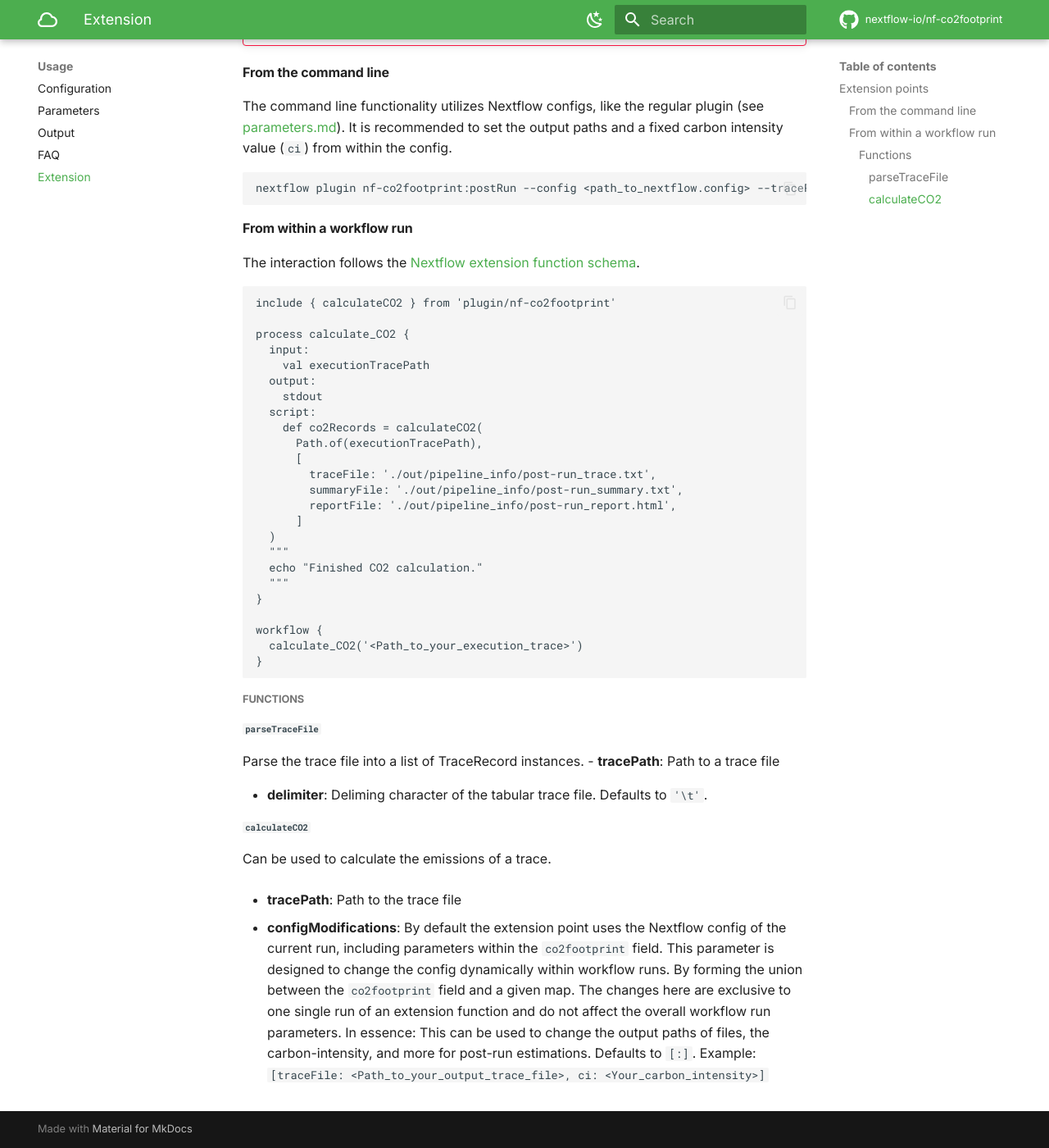
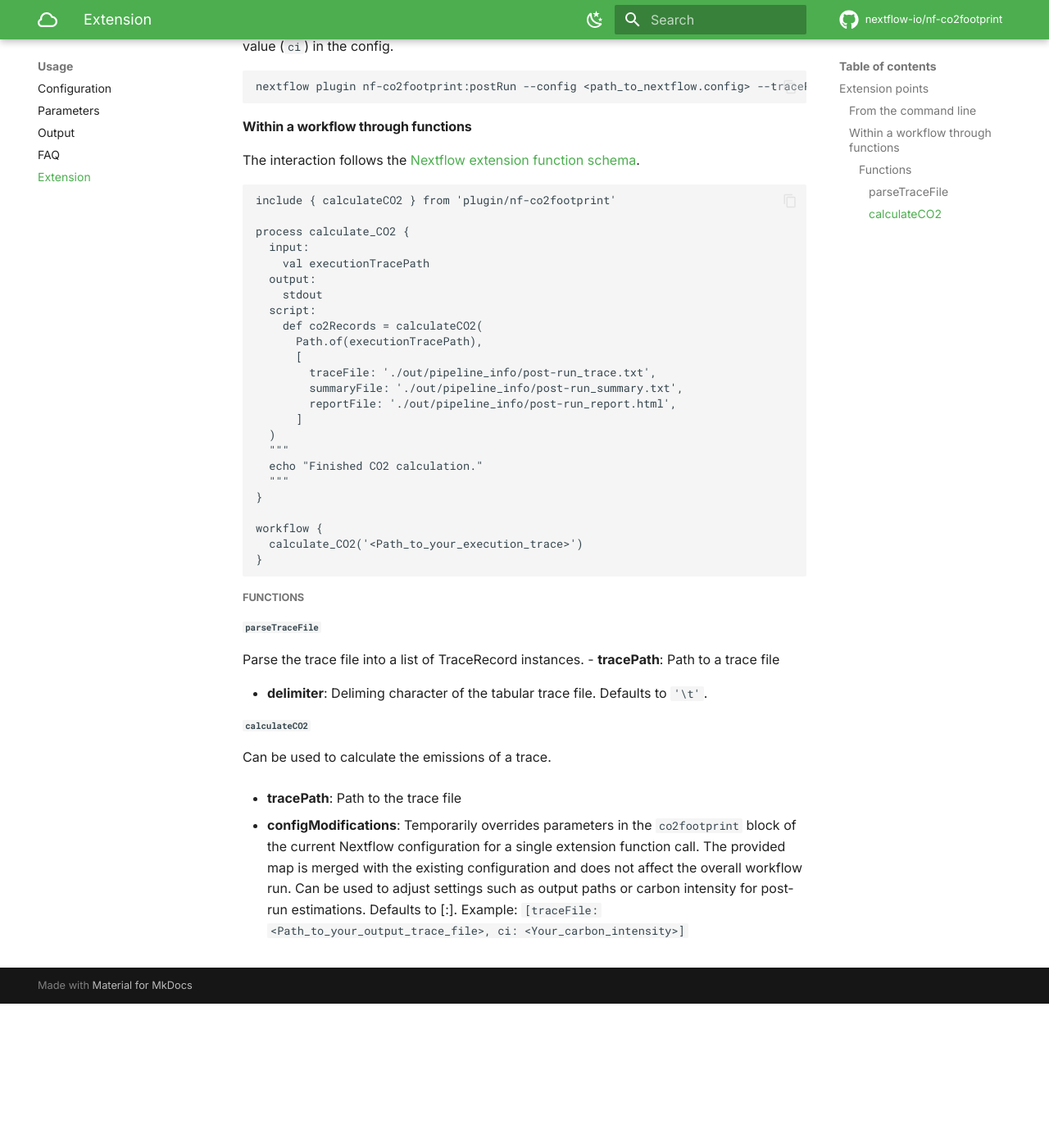
Before and after one commit to nextflow-io/nf-co2footprint, an MkDocs documentation site: the page built from docs/usage/extension.md, in a window 1280 px wide and 1400 px high, scrolled down 629 px. Shown: the whole window at 82% size. Built offline with MkDocs 1.6.1 and Material for MkDocs 9.7.7, drawn with Linux system fonts in a browser that asks for light colours; comment, search, counter and statistics services are not loaded; after the commit the page ends 1853 px from its top, so only the background shows below that; some of the changed text lies outside the part shown.

Commit message:
Documentation: Phrasing changes
Signed-off-by: Josua Carl <josua.carl@uni-tuebingen.de>

````diff
--- a/docs/usage/extension.md
+++ b/docs/usage/extension.md
@@ -3,13 +3,7 @@
 
 !!! warning
 
-    This is not the recommended way to estimate the footprint.
-    Trace files contain the same metrics as the internal trace, but is often lacking accuracy, especially when they are written in human-readable mode.
-
-!!! danger
-
-    Keep in mind that the standard execution trace file does not report all necessary values and rounds values when using human-readable output.
-    For best results use:
+    Post-run estimation using trace files can be inaccurate due to missing or rounded values, especially when using human-readable output. For reliable results, enable raw tracing and include all required fields:
     ```
     trace {
       raw = true
@@ -23,14 +17,14 @@
 #### From the command line
 The command line functionality utilizes Nextflow configs, like the regular plugin (see [parameters.md](./pa
 rameters.md)).
-It is recommended to set the output paths and a fixed carbon intensity value (`ci`) from within the config.
+It is recommended to set the output paths and a fixed carbon intensity value (`ci`) in the config.
 ```bash
 nextflow plugin nf-co2footprint:postRun --config <path_to_nextflow.config> --tracePath <path_to_execution_trace.txt>
 ```
 
 
 
-#### From within a workflow run
+#### Within a workflow through functions
 The interaction follows the [Nextflow extension function schema](https://nextflow.io/docs/latest/plugins/developing-plugins.html).
 ```Nextflow
 include { calculateCO2 } from 'plugin/nf-co2footprint'
@@ -75,8 +69,5 @@
   Path to the trace file
 
 - **configModifications**:
-  By default the extension point uses the Nextflow config of the current run, including parameters within the `co2footprint` field.
-  This parameter is designed to change the config dynamically within workflow runs. By forming the union between the `co2footprint` field and a given map.
-  The changes here are exclusive to one single run of an extension function and do not affect the overall workflow run parameters.
-  In essence: This can be used to change the output paths of files, the carbon-intensity, and more for post-run estimations. Defaults to `[:]`.
+  Temporarily overrides parameters in the `co2footprint` block of the current Nextflow configuration for a single extension function call. The provided map is merged with the existing configuration and does not affect the overall workflow run. Can be used to adjust settings such as output paths or carbon intensity for post-run estimations. Defaults to [:].
   Example: `[traceFile: <Path_to_your_output_trace_file>, ci: <Your_carbon_intensity>]`
````
